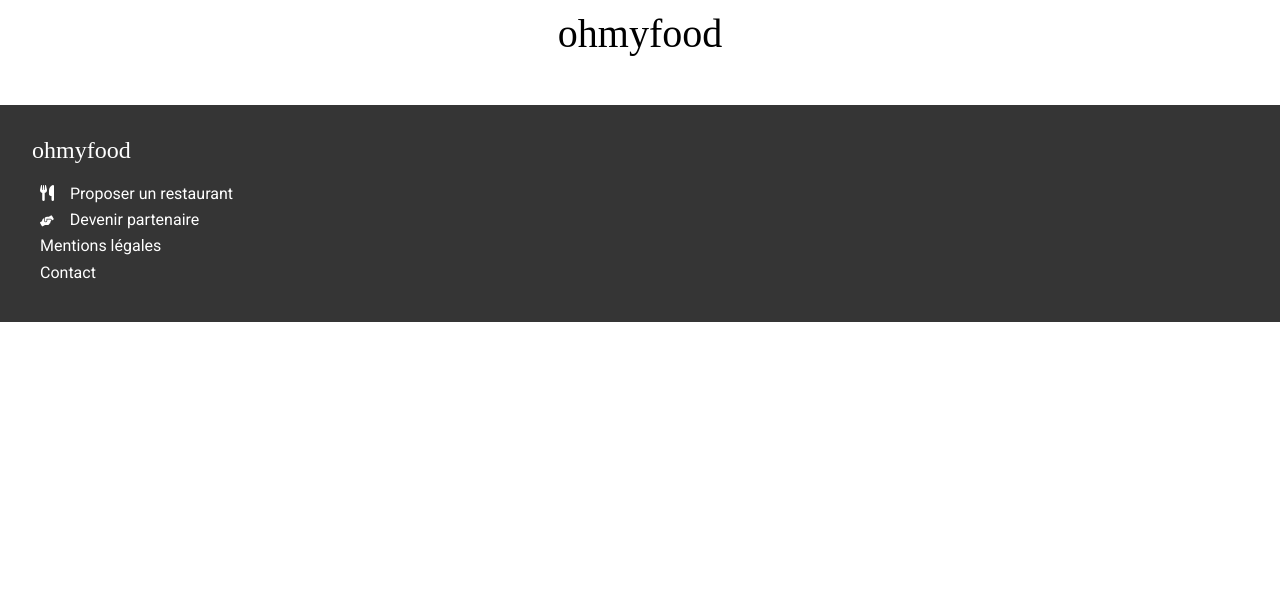
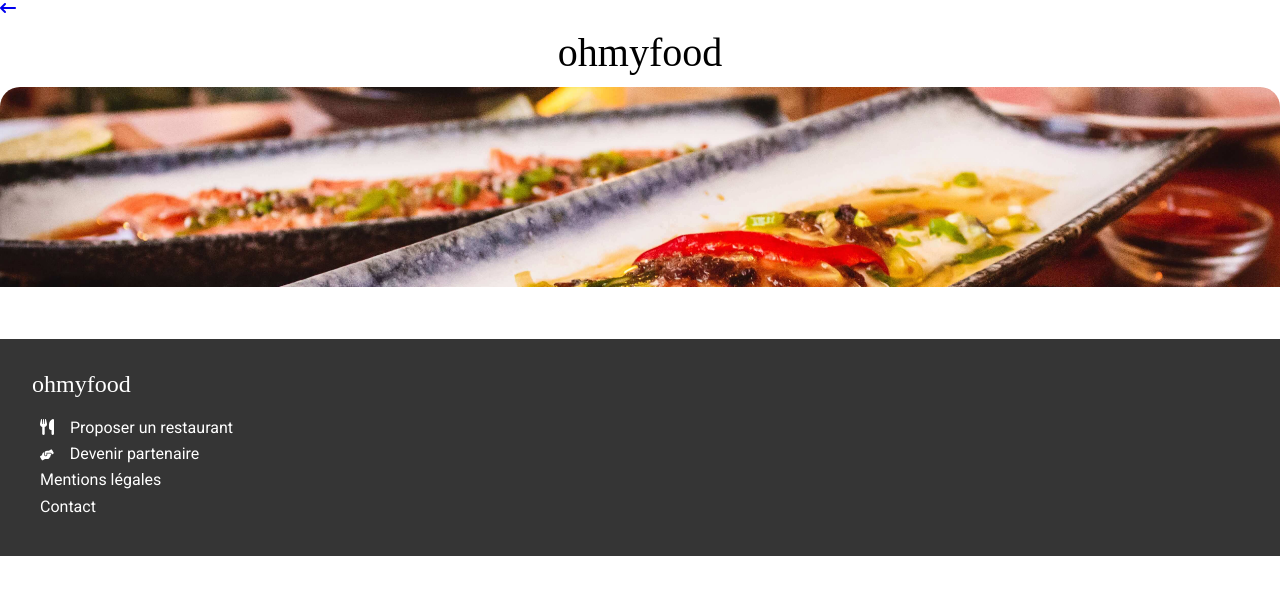
Before and after one commit to Waellan77/P3_Ohmyfood, a website: page menu_4.html in a window 1280 px wide. Drawn offline with nearby package versions, Linux system fonts and the light colour scheme; files that its build step writes are made by us from their sources; a web font is replaced by a local one.

Commit message:
intégration img pages menus

```diff
--- a/menu_4.html
+++ b/menu_4.html
@@ -19,10 +19,14 @@
 
     <body>
         <header>
+            <a href="./index.html">
+                <i class="fa-solid fa-arrow-left-long"></i>
+            </a>
             <h1 class="logo">ohmyfood</h1>
         </header>
 
         <main>
+            <img src="./assets/restaurants/louis-hansel-shotsoflouis-qNBGVyOCY8Q-unsplash.jpg" alt="Restaurant Le délice des sens">
         </main>
 
         <footer>
```
Also changed, not shown: menu_1.html (+4 -0 lines), menu_2.html (+4 -0 lines), menu_3.html (+4 -0 lines).
